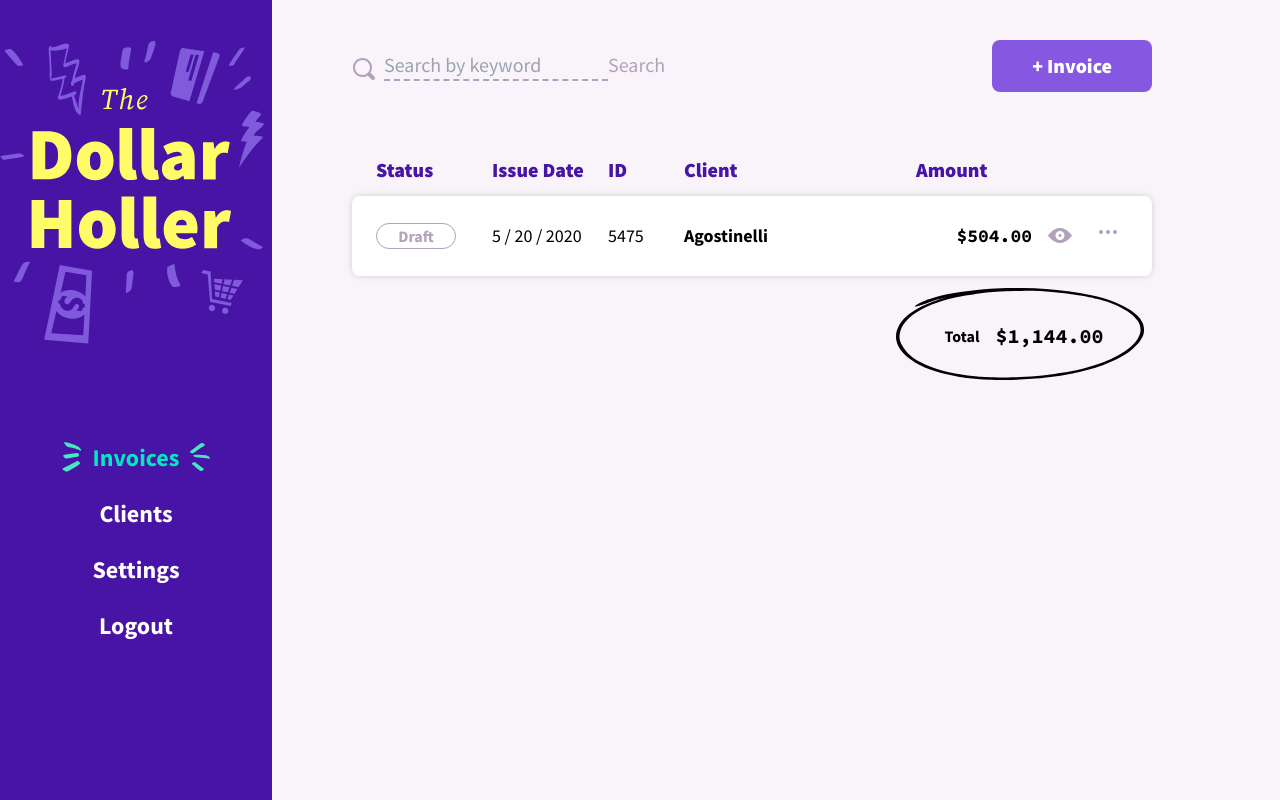
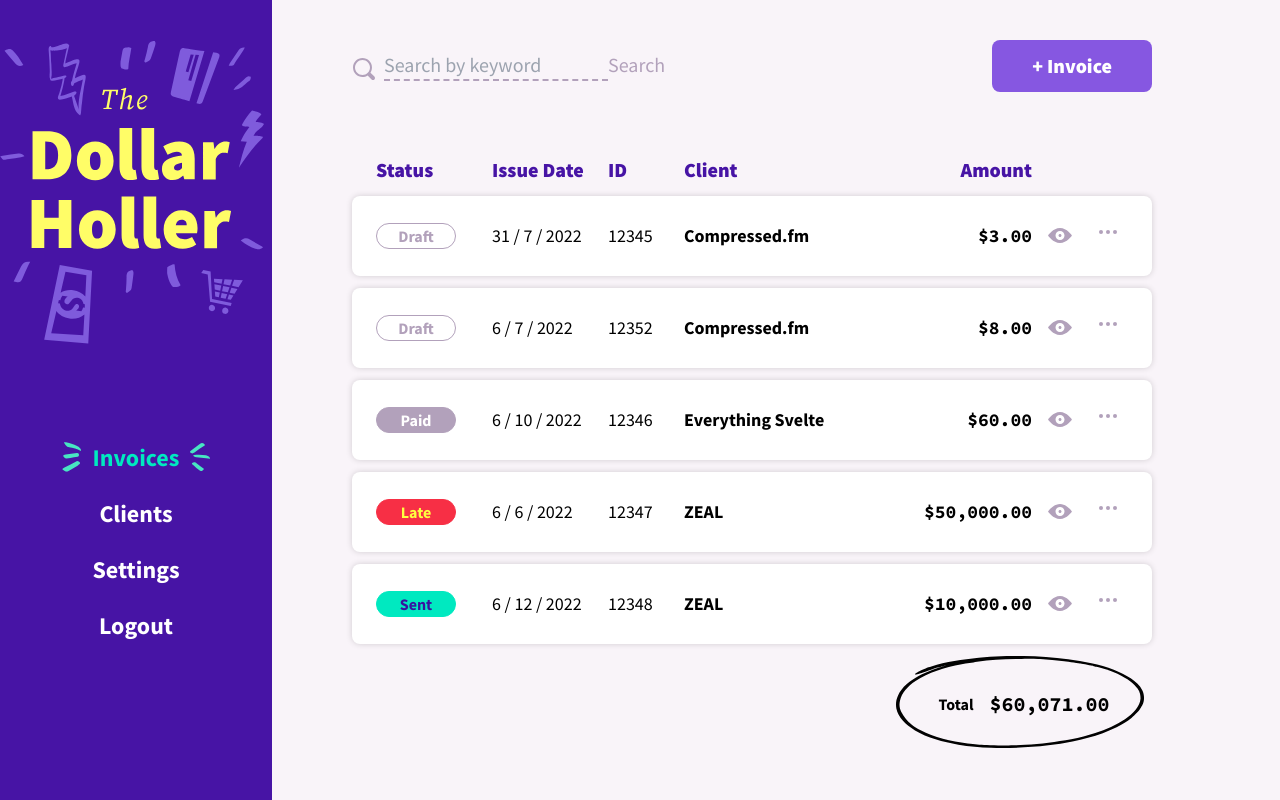
Before and after one commit to oki-irawan/dollar-holler, a SvelteKit app: page /invoices in a window 1280 px wide. Built offline with nearby package versions, Linux system fonts and the light colour scheme.

Commit message:
adding dynamic data at invoice page and createing some helper function for displaying the invoice

```diff
--- a/package.json
+++ b/package.json
@@ -31,5 +31,8 @@
 		"typescript": "^4.7.4",
 		"vite": "^3.1.0"
 	},
-	"type": "module"
+	"type": "module",
+	"dependencies": {
+		"dayjs": "^1.11.6"
+	}
 }
--- /dev/null
+++ b/src/enums.ts
@@ -0,0 +1,10 @@
+export enum InvoiceStatus {
+	draft = 'draft',
+	sent = 'sent',
+	paid = 'paid'
+}
+
+export enum ClientStatus {
+	active = 'active',
+	archived = 'archived'
+}
--- a/src/lib/components/InvoiceHeader.svelte
+++ b/src/lib/components/InvoiceHeader.svelte
@@ -3,7 +3,7 @@
 	<h3>Issue Date</h3>
 	<h3>ID</h3>
 	<h3>Client</h3>
-	<h3>Amount</h3>
+	<h3 class="text-right">Amount</h3>
 	<div />
 	<div />
 </div>
--- a/src/lib/components/Tag.svelte
+++ b/src/lib/components/Tag.svelte
@@ -8,7 +8,7 @@
 	class:inverted={label === 'draft'}
 	class:success={label === 'sent' || label === 'current'}
 	class:alert={label === 'late'}
-	class:archive={label === 'paid'}
+	class:archive={label === 'paid' || label === 'archive'}
 >
 	{label}
 </div>
--- /dev/null
+++ b/src/lib/store/InvoiceStore.ts
@@ -0,0 +1,8 @@
+import { writable } from 'svelte/store';
+import data from '../../seed.json';
+
+export const invoices = writable<Invoice[]>([]);
+
+export const loadInvoices = () => {
+	invoices.set(data.invoices);
+};
--- /dev/null
+++ b/src/lib/utils/helpers/dateHelpers.ts
@@ -0,0 +1,35 @@
+import dayjs from 'dayjs';
+
+// initialize current date time
+const now = dayjs();
+
+/**
+ * This take date format yyyy-mm-dd to d-m-yyyy
+ * @param {string} date
+ * @return {string} formatedDate
+ */
+export function convertDate(date: string): string {
+	// split the string date
+	const [year, month, day] = splitDate(date);
+
+	// formated date to dd - mm - yy
+	return `${parseInt(day)} / ${parseInt(month)} / ${year}`;
+}
+
+/**
+ * Determines whether a date is before today (meaning it's late!)
+ * @param {string} date
+ * @return {boolean}
+ */
+export function isLate(date: string): boolean {
+	return dayjs(date).isBefore(now);
+}
+
+/**
+ * Split a string date format to array of day, month, and year
+ * @param {string} date
+ * @return {Array}
+ */
+function splitDate(date: string): Array<string> {
+	return date.split('-');
+}
--- /dev/null
+++ b/src/lib/utils/helpers/moneyHelpers.ts
@@ -0,0 +1,40 @@
+/**
+ *	Summarize the total amount in particular invoice
+ * @param {Array | undefined} lineItems
+ * @return {number}
+ */
+export const sumLineItems = (lineItems: LineItem[] | undefined): number => {
+	if (!lineItems) return 0;
+	return lineItems.reduce((prevValue, curValue) => prevValue + curValue.amount, 0);
+};
+
+/**
+ * Converting the currency format from Cent to Dollar
+ * @param cent
+ * @return {string}
+ */
+export function centToDollars(cent: number): string {
+	const dollars = cent / 100;
+	const dollarWithDecimal = twoDecimals(dollars);
+	return addThousandFormat(dollarWithDecimal);
+}
+
+export const twoDecimals = (value: number): string => {
+	return value.toFixed(2);
+};
+export const addThousandFormat = (value: string): string => {
+	return value.replace(/\B(?=(\d{3})+(?!\d))/g, ',');
+};
+
+/**
+ * Summarize the total amount of the entire Invoice
+ * @param invoices
+ */
+export function sumInvoices(invoices: Invoice[] | undefined): number {
+	if (!invoices) return 0;
+
+	return invoices.reduce((preValue, curValue) => {
+		const invoiceSum = sumLineItems(curValue.lineItems);
+		return preValue + invoiceSum;
+	}, 0);
+}
--- a/src/routes/(dashboard)/invoices/+page.svelte
+++ b/src/routes/(dashboard)/invoices/+page.svelte
@@ -1,8 +1,14 @@
 <script>
+	import { invoices, loadInvoices } from '$lib/store/InvoiceStore';
+	import { onMount } from 'svelte';
+
 	import SearchField from '$lib/components/SearchField.svelte';
 	import CircledAmount from '$lib/components/CircledAmount.svelte';
-	import InvoiceRow from '$lib/components/InvoiceRow.svelte';
+	import InvoiceRow from './InvoiceRow.svelte';
 	import InvoiceHeader from '$lib/components/InvoiceHeader.svelte';
+	import { centToDollars, sumInvoices } from '$lib/utils/helpers/moneyHelpers';
+
+	onMount(() => loadInvoices());
 </script>
 
 <svelte:head>
@@ -24,11 +30,13 @@
 </div>
 
 <!--	Invoice Table	-->
+<div>
+	<!--	Header	-->
+	<InvoiceHeader />
 
-<!--	Header	-->
-<InvoiceHeader />
+	{#each $invoices as invoice}
+		<InvoiceRow {invoice} />
+	{/each}
+</div>
 
-<!--	Invoice List	-->
-<InvoiceRow />
-
-<CircledAmount label="Total" amount="$1,144.00" />
+<CircledAmount label="Total" amount={`$${centToDollars(sumInvoices($invoices))}`} />
--- a/src/lib/components/InvoiceRow.svelte
+++ b/src/routes/(dashboard)/invoices/InvoiceRow.svelte
@@ -2,16 +2,34 @@
 	import View from '$lib/components/icons/View.svelte';
 	import ThreeDots from '$lib/components/icons/ThreeDots.svelte';
 	import Tag from '$lib/components/Tag.svelte';
+
+	import { sumLineItems, centToDollars } from '$lib/utils/helpers/moneyHelpers';
+	import { convertDate, isLate } from '$lib/utils/helpers/dateHelpers';
+	import { InvoiceStatus } from '../../../enums';
+
+	export let invoice;
+
+	function getInvoiceTagStatus() {
+		if (invoice.invoiceStatus === 'draft') return 'draft';
+		else if (invoice.invoiceStatus === InvoiceStatus.sent && !isLate(invoice.dueDate))
+			return InvoiceStatus.sent;
+		else if (invoice.invoiceStatus === InvoiceStatus.sent && isLate(invoice.dueDate)) return 'late';
+		else if (invoice.invoiceStatus === InvoiceStatus.paid) return InvoiceStatus.paid;
+	}
 </script>
 
 <div
 	class="invoice-table invoice-row items-center rounded-lg bg-white py-3 shadow-tableRow lg:py-6"
 >
-	<div class="status"><Tag className="ml-auto lg:ml-0" label="draft" /></div>
-	<div class="dueDate text-sm lg:text-lg">5 / 20 / 2020</div>
-	<div class="invoiceNumber text-sm lg:text-lg">5475</div>
-	<div class="clientName text-base font-bold lg:text-lg">Agostinelli</div>
-	<div class="amount text-right font-mono text-sm font-bold lg:text-lg">$504.00</div>
+	<div class="status"><Tag className="ml-auto lg:ml-0" label={getInvoiceTagStatus()} /></div>
+	<div class="dueDate text-sm lg:text-lg">{convertDate(invoice.dueDate)}</div>
+	<div class="invoiceNumber text-sm lg:text-lg">{invoice.invoiceNumber}</div>
+	<div class="clientName truncate whitespace-nowrap text-base font-bold lg:text-lg">
+		{invoice.client.name}
+	</div>
+	<div class="amount text-right font-mono text-sm font-bold lg:text-lg">
+		${centToDollars(sumLineItems(invoice.lineItems))}
+	</div>
 	<div class="center viewButton hidden text-sm lg:block lg:text-lg">
 		<a href="#" class="text-pastelPurple hover:text-daisyBush"><View /> </a>
 	</div>
--- /dev/null
+++ b/src/seed.json
@@ -0,0 +1,156 @@
+{
+  "invoices": [
+    {
+      "client": {
+        "city": "Somewhereville",
+        "clientStatus": "active",
+        "email": "compressed@example.com",
+        "id": "1",
+        "name": "Compressed.fm",
+        "state": "TN",
+        "street": "123 Main Street",
+        "zip": "12345"
+      },
+      "createdAt": "2022-07-01",
+      "dueDate": "2022-07-31",
+      "id": "1",
+      "invoiceNumber": "12345",
+      "invoiceStatus": "draft",
+      "issueDate": "2022-07-01",
+      "lineItems": [
+        {
+          "amount": 100,
+          "description": "Podcast Episode #1",
+          "id": "1",
+          "quantity": 1
+        },
+        {
+          "amount": 200,
+          "description": "Podcast Episode #2",
+          "id": "2",
+          "quantity": 1
+        }
+      ],
+      "notes": "**This** please.",
+      "subject": "Podcast Episodes",
+      "terms": "_Pay_ me."
+    },
+    {
+      "client": {
+        "city": "Somewhereville",
+        "clientStatus": "active",
+        "email": "compressed@example.com",
+        "id": "1",
+        "name": "Compressed.fm",
+        "state": "TN",
+        "street": "123 Main Street",
+        "zip": "12345"
+      },
+      "createdAt": "2022-07-01",
+      "dueDate": "2022-07-06",
+      "id": "2",
+      "invoiceNumber": "12352",
+      "invoiceStatus": "draft",
+      "issueDate": "2022-07-08",
+      "lineItems": [
+        {
+          "amount": 300,
+          "description": "Podcast Episode #1",
+          "id": "3",
+          "quantity": 1
+        },
+        {
+          "amount": 500,
+          "description": "Podcast Episode #2",
+          "id": "4",
+          "quantity": 1
+        }
+      ],
+      "subject": "Podcast Episodes"
+    },
+    {
+      "client": {
+        "city": "Nowhereville",
+        "email": "svelte@example.com",
+        "id": "2",
+        "name": "Everything Svelte",
+        "state": "FL",
+        "street": "456 State Street",
+        "zip": "98765"
+      },
+      "createdAt": "2022-07-01",
+      "dueDate": "2022-10-06",
+      "id": "5",
+      "invoiceNumber": "12346",
+      "invoiceStatus": "paid",
+      "issueDate": "2022-07-01",
+      "lineItems": [
+        {
+          "amount": 1000,
+          "description": "Complete Tier",
+          "id": "5",
+          "quantity": 1
+        },
+        {
+          "amount": 5000,
+          "description": "Starter Tier",
+          "id": "6",
+          "quantity": 2
+        }
+      ],
+      "subject": "Course Material"
+    },
+    {
+      "client": {
+        "city": "Anywhereville",
+        "email": "zeal@example.com",
+        "id": "3",
+        "name": "ZEAL",
+        "state": "CA",
+        "street": "789 Common Drive",
+        "zip": "56789"
+      },
+      "createdAt": "2022-07-01",
+      "dueDate": "2022-6-06",
+      "id": "7",
+      "invoiceNumber": "12347",
+      "invoiceStatus": "sent",
+      "issueDate": "2022-07-01",
+      "lineItems": [
+        {
+          "amount": 5000000,
+          "description": "Website Design",
+          "id": "4",
+          "quantity": 1
+        }
+      ],
+      "subject": "Website"
+    },
+    {
+      "client": {
+        "city": "Anywhereville",
+        "email": "zeal@example.com",
+        "id": "3",
+        "name": "ZEAL",
+        "state": "CA",
+        "street": "789 Common Drive",
+        "zip": "56789"
+      },
+      "createdAt": "2022-07-06",
+      "dueDate": "2022-12-06",
+      "id": "5",
+      "invoiceNumber": "12348",
+      "invoiceStatus": "sent",
+      "issueDate": "2022-07-06",
+      "lineItems": [
+        {
+          "amount": 1000000,
+          "description": "Website Development",
+          "id": "1",
+          "quantity": 1
+        }
+      ],
+      "subject": "Website"
+    }
+  ]
+}
```
Also changed, not shown: src/global.d.ts (added, +31 -0 lines), 1 other file (tests, documents, lock files or other folders).
